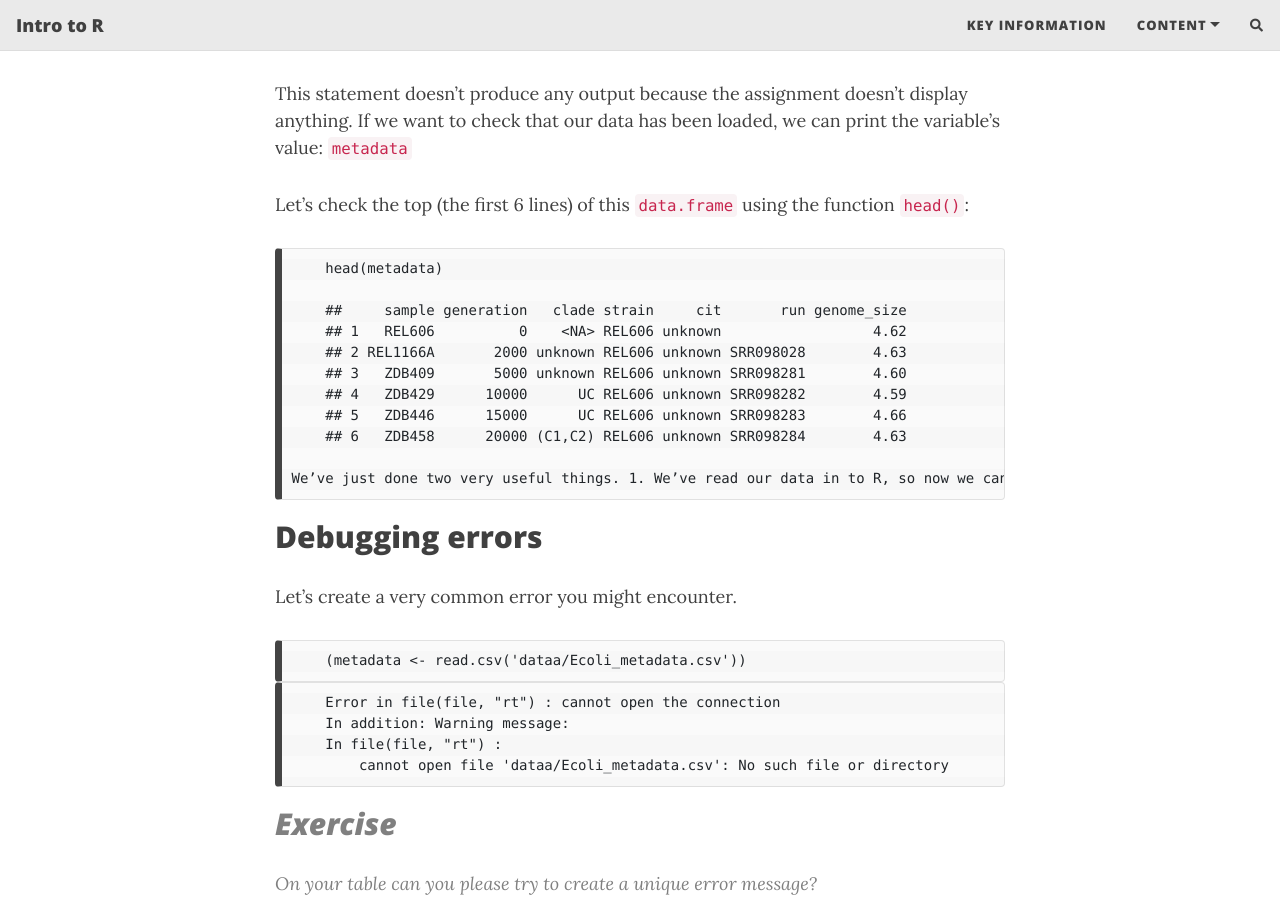
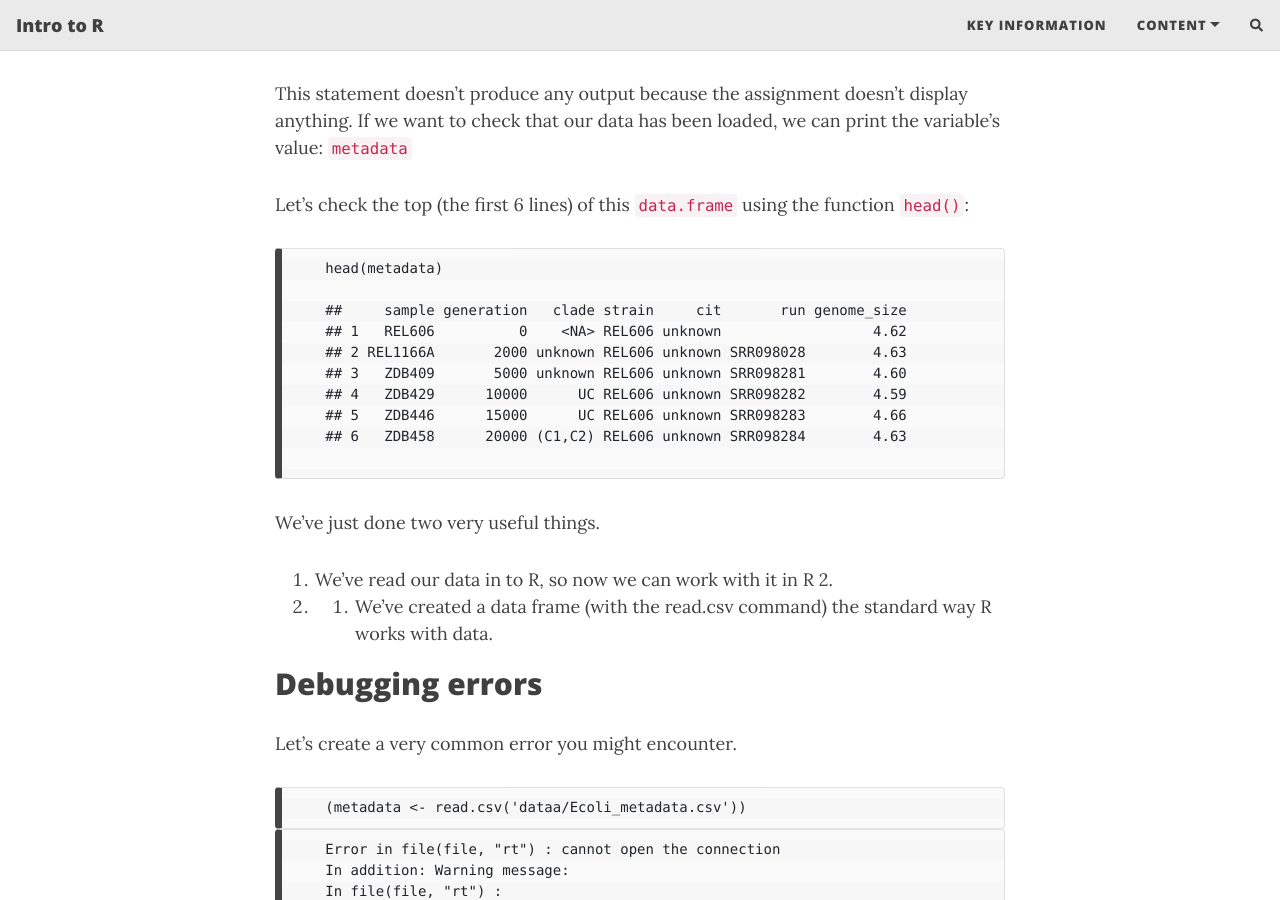
Before and after one commit to theheking/intro-to-r, a Jekyll site: the page built from content/3_dataframes.md, in a window 1280 px wide and 900 px high, scrolled down 1736 px. Built offline with Jekyll 4.4.1, drawn with Linux system fonts in a browser that asks for light colours; nearby versions of some CDN libraries; comment, search, counter and statistics services are not loaded; some of the changed lines change nothing that is shown; some of the changed text lies outside the part shown.

Commit message:
Update 3_dataframes.md

````diff
--- a/content/3_dataframes.md
+++ b/content/3_dataframes.md
@@ -22,7 +22,7 @@ Using data in data frames
 Looking at Metadata
 ===================
 
-We are studying a population of Escherichia coli (designated Ara-3), which were propagated for more than 40,000 generations in a glucose-limited minimal medium. This medium was supplemented with citrate which E. coli cannot metabolize in the aerobic conditions of the experiment. Sequencing of the populations at regular time points reveals that spontaneous citrate-using mutants (Cit+) appeared at around 31,000 generations. This metadata describes information on the Ara-3 clones. Read more about the Long Term Evolution Experiment [here](https://the-ltee.org/about/).
+We are studying a population of Escherichia coli (designated Ara-3), which were propagated for more than 40,000 generations in a glucose-limited minimal medium. This medium was supplemented with citrate which E. coli cannot metabolize in the aerobic conditions of the experiment. Sequencing of the populations at regular time points reveals that spontaneous citrate-using mutants (Cit+) appeared at around 31,000 generations. This metadata describes information on the Ara-3 clones. Read more about the Long Term Evolution Experiment [here](https://the-ltee.org/about/) from Lenski. The nature
 
 The metadata file required for this lesson can be [downloaded directly here](https://raw.githubusercontent.com/datacarpentry/R-genomics/gh-pages/data/Ecoli_metadata.csv) or [viewed in Github](./data/Ecoli_metadata.csv).
 
@@ -63,8 +63,13 @@ Let’s check the top (the first 6 lines) of this `data.frame` using the functio
     ## 5   ZDB446      15000      UC REL606 unknown SRR098283        4.66
     ## 6   ZDB458      20000 (C1,C2) REL606 unknown SRR098284        4.63
 
-We’ve just done two very useful things. 1. We’ve read our data in to R, so now we can work with it in R 2. We’ve created a data frame (with the read.csv command) the standard way R works with data.
 ```
+We’ve just done two very useful things.
+
+1. We’ve read our data in to R, so now we can work with it in R
+2.
+3. 2. We’ve created a data frame (with the read.csv command) the standard way R works with data.
+
 
 ## Debugging errors
 Let's create a very common error you might encounter.
````
